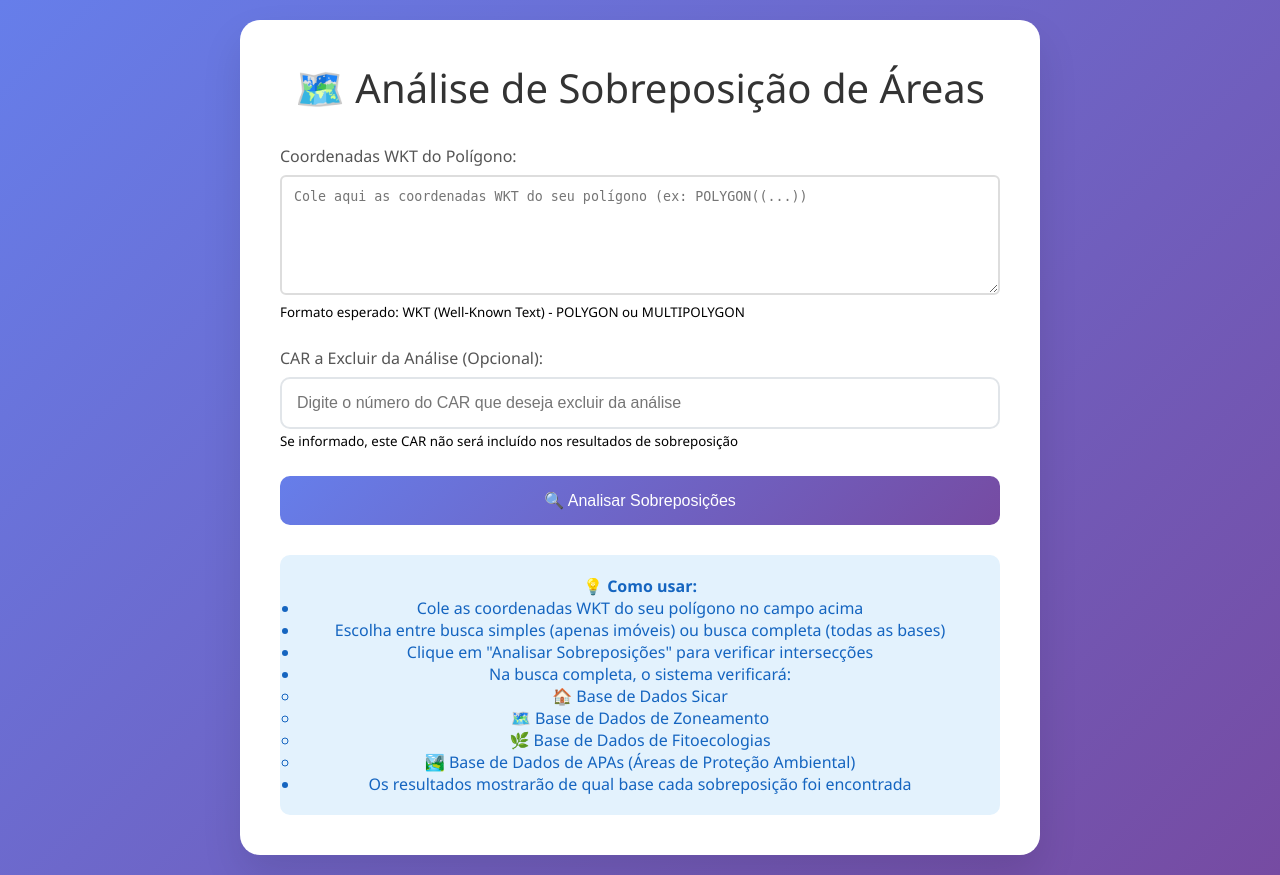
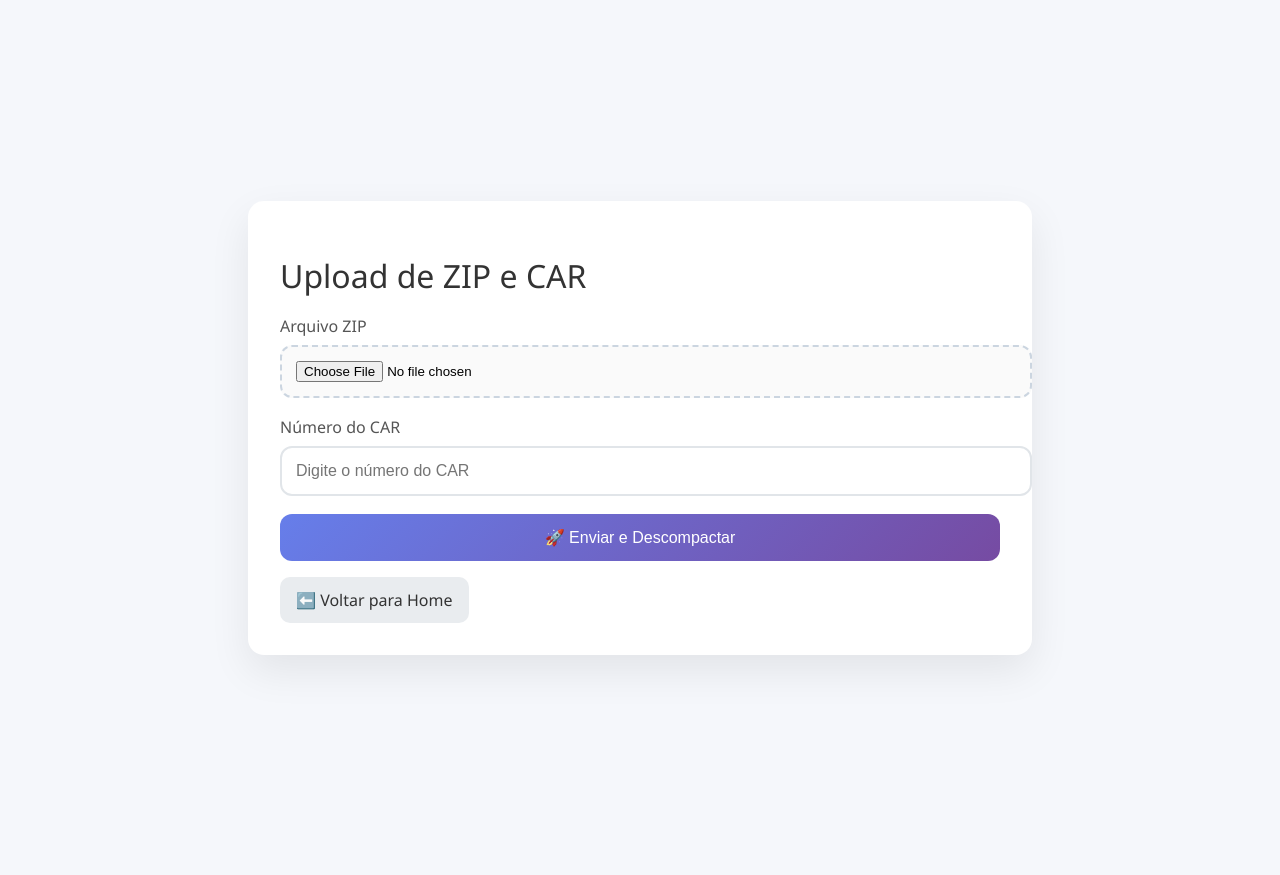
Before and after one commit to 2msoftwaretecnologia-arch/plataforma_sobreposicao, a Django app: page / in a window 1280 px wide. After the commit the page ends 663 px from the top, so only its background shows below. Run offline with Django 5.2, Linux system fonts and the light colour scheme.

Commit message:
integrando shp como input

```diff
--- a/core/actions_files.py
+++ b/core/actions_files.py
@@ -89,9 +89,8 @@ def fazer_busca_completa(coordenadas, excluir_car=None):
 
 # if __name__ == "__main__":
 #     coordenadas = (
-#         "POLYGON ((-49.61488861 -9.2536925, -49.61271028 -9.26027167, -49.61269 -9.26039417, "
-#         "-49.60878389 -9.2774275, -49.6255502997 -9.28127610719, -49.62119583 -9.26671, "
-#         "-49.62675194 -9.25840667, -49.61488861 -9.2536925))"
+#         "POLYGON ((295342.27 8734305.23, 295389.91 8734125.99, 295414.47 8733995.33, 295419.01 8733931.01, 295407.73 8733823.71, 295410.84 8733784.24, 295408.71 8733658.89, 294756.63 8733390.84, 294604.62 8733756.92, 294688.84 8733819.59, 295342.27 8734305.23))"
+
 #     )
 #     teste = fazer_busca_completa(coordenadas)
 #     print(teste)
--- a/ler_arquivo_shp.py
+++ b/helpers/extact_cordinates.py
@@ -1,9 +1,10 @@
 import geopandas as gpd
 
-def extrair_cordenadas(arquivo_shp):
+def extrair_cordenadas(arquivo_shp = "exports/Area_do_Imovel.shp"):
     """
     Lê um shapefile e retorna o primeiro polígono no formato POLYGON ((...))
     """
+
     if arquivo_shp is None:
         print("Erro: Arquivo shapefile não fornecido")
         return None
--- /dev/null
+++ b/homepage/static/homepage/css/upload.css
@@ -0,0 +1,105 @@
+/* Estilos dedicados para a tela de upload */
+
+/* Layout básico */
+body {
+  font-family: 'Segoe UI', Tahoma, Geneva, Verdana, sans-serif;
+  background: #f5f7fb;
+  min-height: 100vh;
+  display: flex;
+  align-items: center;
+  justify-content: center;
+  padding: 20px;
+}
+
+.container {
+  background: white;
+  padding: 32px;
+  border-radius: 16px;
+  box-shadow: 0 16px 40px rgba(0,0,0,0.08);
+  max-width: 720px;
+  width: 100%;
+}
+
+h1 {
+  color: #333;
+  margin-bottom: 18px;
+  font-size: 2em;
+  font-weight: 500;
+}
+
+.upload-card { margin-top: 6px; }
+
+/* Inputs: foco apenas em estilização dos campos */
+.file-input {
+  width: 100%;
+  padding: 14px;
+  border: 2px dashed #cbd5e0;
+  border-radius: 12px;
+  background: #fafafa;
+  transition: border-color 0.2s ease, background 0.2s ease;
+}
+
+.file-input:hover {
+  border-color: #93a5ff;
+  background: #f7f9ff;
+}
+
+input[type="text"] {
+  width: 100%;
+  padding: 14px;
+  border: 2px solid #e1e5e9;
+  border-radius: 12px;
+  font-size: 16px;
+  transition: border-color 0.2s ease, box-shadow 0.2s ease;
+}
+
+input[type="text"]:focus {
+  border-color: #667eea;
+  box-shadow: 0 0 0 3px rgba(102, 126, 234, 0.15);
+  outline: none;
+}
+
+label { display: block; margin-bottom: 8px; color: #555; font-weight: 500; }
+.form-group { margin-bottom: 18px; }
+
+/* Botão */
+button {
+  background: linear-gradient(135deg, #667eea 0%, #764ba2 100%);
+  color: white;
+  padding: 14px 22px;
+  border: none;
+  border-radius: 12px;
+  font-size: 16px;
+  font-weight: 500;
+  cursor: pointer;
+  width: 100%;
+  transition: transform 0.2s ease, box-shadow 0.2s ease;
+}
+
+button:hover {
+  transform: translateY(-2px);
+  box-shadow: 0 10px 20px rgba(102, 126, 234, 0.25);
+}
+
+/* Mensagens */
+.status-success {
+  background: #d4edda;
+  color: #155724;
+  padding: 12px;
+  border-left: 4px solid #28a745;
+  border-radius: 6px;
+  margin-top: 12px;
+}
+
+.status-error {
+  background: #f8d7da;
+  color: #721c24;
+  padding: 12px;
+  border-left: 4px solid #dc3545;
+  border-radius: 6px;
+  margin-top: 12px;
+}
+
+.actions { display: flex; gap: 10px; margin-top: 12px; }
+.actions a { display: inline-block; padding: 12px 16px; border-radius: 10px; background: #e9ecef; color: #333; text-decoration: none; }
+.actions a:hover { background: #dee2e6; }
--- a/homepage/templates/homepage/index.html
+++ b/homepage/templates/homepage/index.html
@@ -10,33 +10,10 @@
 <body>
     <div class="container">
         <h1>🗺️ Análise de Sobreposição de Áreas</h1>
+        <p style="margin-bottom: 20px;">
+            <a href="{% url 'upload_zip_car' %}" style="display:inline-block;padding:10px 16px;border-radius:8px;background:#e9ecef;color:#333;text-decoration:none;">📦 Ir para Upload de ZIP e CAR</a>
+        </p>
 
-        <form method="post">
-            {% csrf_token %}
-            <div class="form-group">
-                <label for="coordenadas_input">Coordenadas WKT do Polígono:</label>
-                <textarea
-                    id="coordenadas_input"
-                    name="coordenadas_input"
-                    placeholder="Cole aqui as coordenadas WKT do seu polígono (ex: POLYGON((...))"
-                    required>{% if coordenadas_recebidas %}{{ coordenadas_recebidas }}{% endif %}</textarea>
-                <small>Formato esperado: WKT (Well-Known Text) - POLYGON ou MULTIPOLYGON</small>
-            </div>
-
-            <div class="form-group">
-                <label for="excluir_car">CAR a Excluir da Análise (Opcional):</label>
-                <input
-                    type="text"
-                    id="excluir_car"
-                    name="excluir_car"
-                    placeholder="Digite o número do CAR que deseja excluir da análise"
-                    value="{% if excluir_car %}{{ excluir_car }}{% endif %}">
-                <small>Se informado, este CAR não será incluído nos resultados de sobreposição</small>
-            </div>
-
-
-            <button type="submit">🔍 Analisar Sobreposições</button>
-        </form>
 
         {% if erro %}
         <div class="error-message">
--- /dev/null
+++ b/homepage/templates/homepage/upload.html
@@ -0,0 +1,44 @@
+{% load static %}
+<!DOCTYPE html>
+<html lang="pt-br">
+<head>
+    <meta charset="UTF-8">
+    <meta name="viewport" content="width=device-width, initial-scale=1.0">
+    <title>Upload de ZIP e CAR</title>
+    <link rel="stylesheet" type="text/css" href="{% static 'homepage/css/upload.css' %}">
+</head>
+<body>
+    <div class="container">
+        <h1>Upload de ZIP e CAR</h1>
+
+        <div class="upload-card">
+            <form method="post" enctype="multipart/form-data">
+                {% csrf_token %}
+                <div class="form-group">
+                    <label for="zip_file">Arquivo ZIP</label>
+                    <input class="file-input" type="file" id="zip_file" name="zip_file" accept=".zip" required>
+                </div>
+
+                <div class="form-group">
+                    <label for="car_input">Número do CAR</label>
+                    <input type="text" id="car_input" name="car_input" placeholder="Digite o número do CAR" value="{% if car_input %}{{ car_input }}{% endif %}">
+                </div>
+
+                <button type="submit">🚀 Enviar e Descompactar</button>
+            </form>
+
+            {% if sucesso %}
+                <div class="status-success">✅ {{ mensagem }}</div>
+            {% endif %}
+            {% if erro %}
+                <div class="status-error">❌ {{ erro }}</div>
+            {% endif %}
+
+            <div class="actions" style="margin-top: 16px;">
+                <a href="{% url 'homepage' %}">⬅️ Voltar para Home</a>
+            </div>
+        </div>
+    </div>
+
+</body>
+</html>
--- a/homepage/urls.py
+++ b/homepage/urls.py
@@ -2,5 +2,6 @@ from django.urls import path
 from . import views
 
 urlpatterns = [
-    path('', views.homepage, name='homepage'),
+    path('', views.upload_zip_car, name='homepage'),
+    path('upload/', views.upload_zip_car, name='upload_zip_car'),
 ]
--- a/homepage/views.py
+++ b/homepage/views.py
@@ -1,28 +1,35 @@
 from django.shortcuts import render
+from django.conf import settings
 from core.actions_files import fazer_busca_completa
+from helpers.extact_cordinates import extrair_cordenadas
+import zipfile
+import os
+
 
 def homepage(request):
     if request.method == 'POST':
-        coordenadas_input = request.POST.get('coordenadas_input', '')
-        excluir_car = request.POST.get('excluir_car', '').strip()
+
+        coordenadas_input = "POLYGON ((-49.61488861 -9.2536925, -49.61271028 -9.26027167, -49.61269 -9.26039417, -49.60878389 -9.2774275, -49.6255502997 -9.28127610719, -49.62119583 -9.26671, -49.62675194 -9.25840667, -49.61488861 -9.2536925))"
+
+        car_input = request.POST.get('car_input', '').strip()
 
         if coordenadas_input.strip():
             try:
 
                 # Chama a função de busca completa em todas as bases
-                resultado = fazer_busca_completa(coordenadas_input, excluir_car)
+                resultado = fazer_busca_completa(coordenadas_input, car_input)
 
                 return render(request, 'homepage/index.html', {
                     'resultado': resultado,
                     'coordenadas_recebidas': coordenadas_input,
-                    'excluir_car': excluir_car,
+                    'car_input': car_input,
                     'sucesso': True
                 })
             except Exception as e:
                 return render(request, 'homepage/index.html', {
                     'erro': f'Erro ao processar coordenadas: {str(e)}',
                     'coordenadas_recebidas': coordenadas_input,
-                    'excluir_car': excluir_car,
+                    'car_input': car_input,
                     'sucesso': False
                 })
         else:
@@ -32,3 +39,83 @@ def homepage(request):
             })
 
     return render(request, 'homepage/index.html')
+
+
+def upload_zip_car(request):
+    if request.method == 'POST':
+        zip_file = request.FILES.get('zip_file')
+        car_input = request.POST.get('car_input', '').strip()
+
+        context = { 'car_input': car_input }
+
+        if not zip_file:
+            context['erro'] = 'Por favor, envie um arquivo ZIP.'
+            return render(request, 'homepage/upload.html', context)
+
+        try:
+            # Diretório de uploads
+            uploads_dir = os.path.join(settings.BASE_DIR, 'uploads')
+            os.makedirs(uploads_dir, exist_ok=True)
+
+            # Salvar ZIP temporariamente em uploads
+            temp_zip_path = os.path.join(uploads_dir, f"upload_tmp_{zip_file.name}")
+
+            with open(temp_zip_path, 'wb') as f:
+                for chunk in zip_file.chunks():
+                    f.write(chunk)
+
+            # Extrair conteúdo do ZIP para uploads
+            with zipfile.ZipFile(temp_zip_path, 'r') as zf:
+                zf.extractall(uploads_dir)
+
+            # Remover ZIP temporário
+            try:
+                os.remove(temp_zip_path)
+            except OSError:
+                pass
+
+            # Localizar o primeiro arquivo .shp extraído
+            shp_path = None
+            for root, _, files in os.walk(uploads_dir):
+                for fname in files:
+                    if fname.lower().endswith('.shp'):
+                        shp_path = os.path.join(root, fname)
+                        break
+                if shp_path:
+                    break
+
+            if not shp_path:
+                context['erro'] = 'Nenhum arquivo .shp encontrado no ZIP.'
+                return render(request, 'homepage/upload.html', context)
+
+            # Extrair coordenadas do shapefile encontrado
+            coordenadas_input = extrair_cordenadas(shp_path)
+            if not coordenadas_input or not str(coordenadas_input).strip():
+                context['erro'] = 'Não foi possível extrair coordenadas do shapefile enviado.'
+                return render(request, 'homepage/upload.html', context)
+
+            # Processar e retornar à homepage com os resultados
+            try:
+                resultado = fazer_busca_completa(coordenadas_input, car_input)
+                return render(request, 'homepage/index.html', {
+                    'resultado': resultado,
+                    'coordenadas_recebidas': coordenadas_input,
+                    'car_input': car_input,
+                    'sucesso': True
+                })
+            except Exception as e:
+                return render(request, 'homepage/index.html', {
+                    'erro': f'Erro ao processar coordenadas: {str(e)}',
+                    'coordenadas_recebidas': coordenadas_input,
+                    'car_input': car_input,
+                    'sucesso': False
+                })
+
+        except zipfile.BadZipFile:
+            context['erro'] = 'Arquivo ZIP inválido ou corrompido.'
+            return render(request, 'homepage/upload.html', context)
+        except Exception as e:
+            context['erro'] = f'Erro ao processar o arquivo: {str(e)}'
+            return render(request, 'homepage/upload.html', context)
+
+    return render(request, 'homepage/upload.html')
```
Also changed, not shown: homepage/static/homepage/css/style.css (line endings or trailing spaces).
